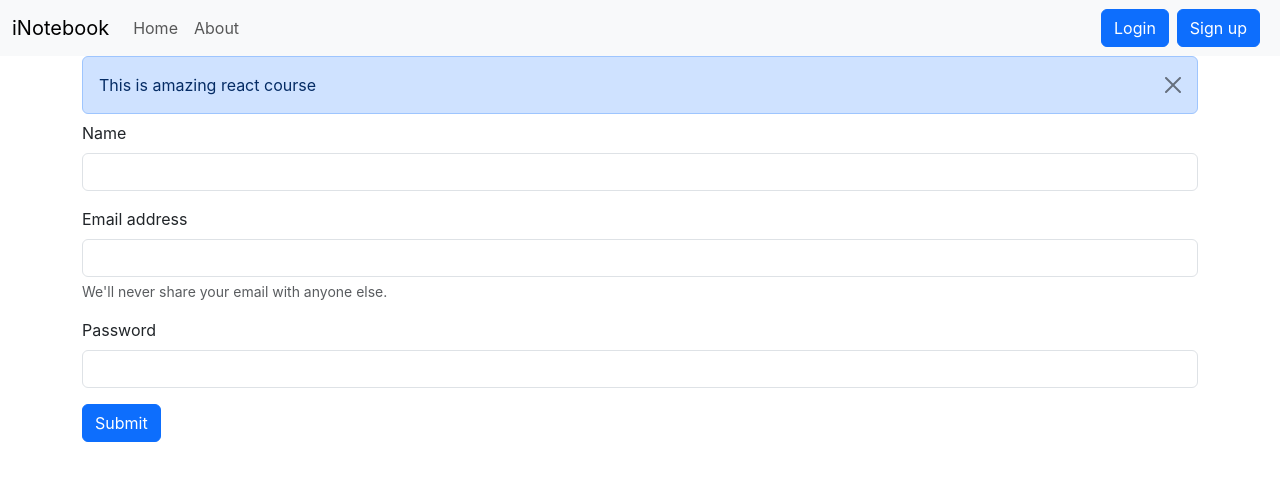
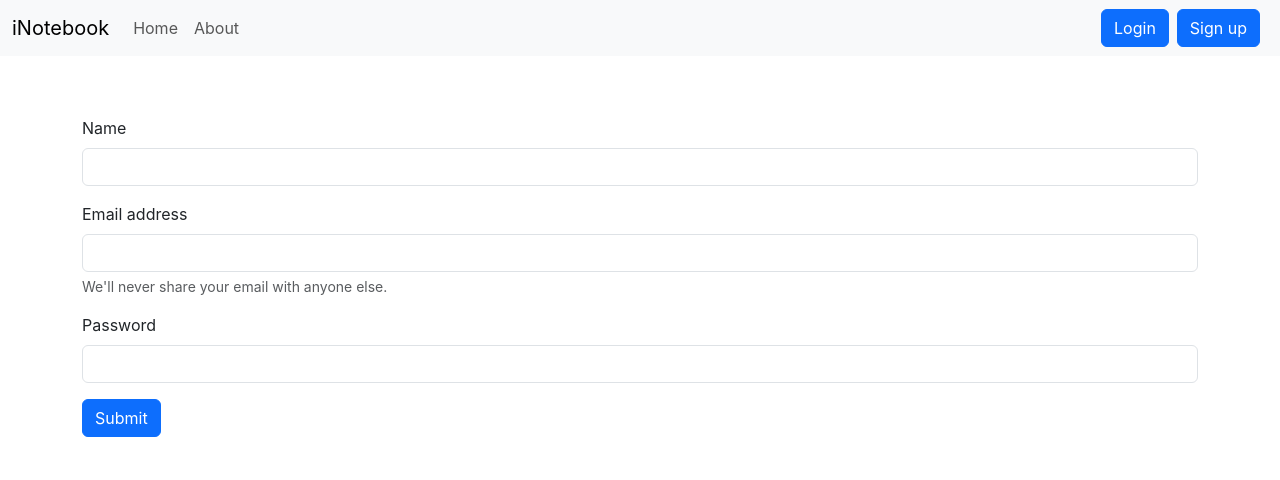
Before and after one commit to SapanSidhwani/iNotebook, a React (Create React App) app: page /signup in a window 1280 px wide. Shown: the top 480 px of the page. Built offline with nearby package versions, Linux system fonts and the light colour scheme.

Commit message:
v-71 Alert Messages

```diff
--- a/src/App.js
+++ b/src/App.js
@@ -11,30 +11,42 @@ import NoteState from './context/notes/NoteState';
 import Alert from './components/Alert';
 import Login from './components/Login';
 import SignUp from './components/SignUp';
+import { useState } from 'react';
 
-function RootLayout() {
+function RootLayout(props) {
   return (
     <>
       <Navbar />
-      <Alert message="This is amazing react course"/>
+      <Alert alert={props.alert}/>
       <div className="container">
-        <Outlet />
+      <Outlet />
       </div>
 
     </>
   );
 }
 function App() {
+  const [alert, setAlert] = useState(null);
+  const showAlert = (msg, typ) => {
+    setAlert({
+      message: msg,
+      type: typ
+    });
+    setTimeout(() => {
+      setAlert(null);
+    }, 6000);
+  };
+
 
   const router = createBrowserRouter([
 
     {
       path: "/",
-      element: <RootLayout />,
+      element: <RootLayout alert={alert} />,
       children: [
         {
           path: '/',
-          element: <Home key="home" />
+          element: <Home key="home" showAlert={showAlert} />
         },
         {
           path: "/about",
@@ -42,11 +54,11 @@ function App() {
         },
         {
           path: "/login",
-          element: <Login/>
+          element: <Login showAlert={showAlert} />
         },
         {
           path: "/signup",
-          element: <SignUp/>
+          element: <SignUp showAlert={showAlert} />
         }
       ]
     }
--- a/src/components/AddNote.js
+++ b/src/components/AddNote.js
@@ -1,21 +1,23 @@
 import React, { useContext, useState } from 'react'
 import NoteContext from '../context/notes/NoteContext'
 
-const Addnote = () => {
+const Addnote = (props) => {
 
+    const { showAlert } = props;
     const context = useContext(NoteContext);
     const { addNote } = context;
 
-    const [note, setNote] = useState({title: '', description: '', tag: ''});
+    const [note, setNote] = useState({ title: '', description: '', tag: '' });
 
     const handleClick = (e) => {
         e.preventDefault();
         addNote(note.title, note.description, note.tag);
+        showAlert("Added Successfully", "success");
         setNote({ title: '', description: '', tag: '' });
     }
 
     const onChangeFunc = (e) => {
-        setNote({...note, [e.target.name]: e.target.value})
+        setNote({ ...note, [e.target.name]: e.target.value })
     }
 
     return (
--- a/src/components/Alert.js
+++ b/src/components/Alert.js
@@ -1,12 +1,17 @@
 import React from 'react'
 
-const Alert = (props) => {
+function Alert(props) {
+  const wordCapitalize = (word) => {
+    if (word === "danger" || word === "warning"){
+      word = "error";
+    }
+    return word.charAt(0).toUpperCase() + word.slice(1);
+  };
   return (
-        <div className = "container" style = {{ minHeight: '65px' }}>
-        <div className="alert alert-primary alert-dismissible fade show" role="alert">
-            {props.message}
-            <button type="button" className="btn-close" data-bs-dismiss="alert" aria-label="Close"></button>
-        </div>
+    <div className="container" style={{ height: '60px' }}>
+      {props.alert && <div className={`alert alert-${props.alert.type} alert-dismissible fade show`} role="alert">
+        <strong>{wordCapitalize(props.alert.type)}</strong> : {props.alert.message}
+      </div>}
     </div>
   )
 }
--- a/src/components/Home.js
+++ b/src/components/Home.js
@@ -2,11 +2,11 @@
 import React from 'react';
 import Notes from './Notes';
 
-const Home = () => {
-
+const Home = (props) => {
+    const { showAlert } = props;
     return (
         <div>
-            <Notes/>
+            <Notes showAlert={showAlert} />
         </div>
     );
 }
--- a/src/components/Login.js
+++ b/src/components/Login.js
@@ -1,7 +1,7 @@
 import React, { useState } from 'react';
 import { useNavigate } from "react-router-dom";
 
-const Login = () => {
+const Login = (props) => {
 
     let navigate = useNavigate();
     const [credentials, setCredentials] = useState({email: "", password: ""});
@@ -19,9 +19,10 @@ const Login = () => {
             localStorage.setItem('token', json.authtoken)
             console.log(json);
             navigate('/');
+            props.showAlert("Logged in Successfully", "success");
         }
         else{
-            alert("Invalid credentials");
+            props.showAlert("Invalid Details", "danger");
         }
     }
     const onChangeFunc = (e) => {
--- a/src/components/NoteItem.js
+++ b/src/components/NoteItem.js
@@ -2,18 +2,18 @@ import React, { useContext } from 'react';
 import NoteContext from '../context/notes/NoteContext';
 
 const NoteItem = (props) => {
+
     const context = useContext(NoteContext);
     const { deleteNote } = context;
-
-    const { note, updateNote } = props;
+    const { note, updateNote, showAlert } = props;
     return (
         <div className='col-auto'>
             <div className="card h-100" style={{ minWidth: "18rem" }}>
                 <div className="card-body">
                     <h5 className="card-title">{note.title}</h5>
                     <p className="card-text">{note.description}</p>
-                    <i className="fa-solid fa-pen-to-square" onClick={() => { updateNote(note) }}></i>
-                    <i className="ms-2 fa-solid fa-trash-can" onClick={() => { deleteNote(note._id) }}></i>
+                    <i className="fa-solid fa-pen-to-square" onClick={() => { updateNote(note); }}></i>
+                    <i className="ms-2 fa-solid fa-trash-can" onClick={() => { deleteNote(note._id); showAlert("Deleted Successfully", "success"); }}></i>
                 </div>
             </div>
         </div>
--- a/src/components/Notes.js
+++ b/src/components/Notes.js
@@ -4,8 +4,9 @@ import NoteContext from '../context/notes/NoteContext';
 import AddNote from './AddNote';
 import NoteItem from './NoteItem';
 
-const Notes = () => {
+const Notes = (props) => {
 
+    const { showAlert } = props;
     const context = useContext(NoteContext);
     const [note, setNote] = useState({id:'' ,title: '', description: '', tag: '' });
     const { notes, getNotes, editNote } = context;
@@ -31,14 +32,15 @@ const Notes = () => {
         e.preventDefault();
         editNote(note.id, note.title, note.description, note.tag)
         refClose.current.click();
+        showAlert("Updated Successfully", "success");
     }
 
     const onChangeFunc = (e) => {
         setNote({ ...note, [e.target.name]: e.target.value })
     }
     return (
-        <>
-            <AddNote />
+        <div className="container">
+            <AddNote showAlert={showAlert} />
             <button type="button" className="visually-hidden btn btn-primary" ref={ref} data-bs-toggle="modal" data-bs-target="#exampleModal">
                 Launch demo modal
             </button>
@@ -79,10 +81,10 @@ const Notes = () => {
                     {notes.length === 0 && 'No notes to display'}
                 </div>
                 {notes.map((note) => {
-                    return (<NoteItem key={note._id} updateNote={updateNote} note={note} />);
+                    return (<NoteItem key={note._id} updateNote={updateNote} showAlert={showAlert} note={note} />);
                 })}
             </div>
-        </>
+        </div>
     );
 }
 
--- a/src/components/SignUp.js
+++ b/src/components/SignUp.js
@@ -1,7 +1,7 @@
 import React, { useState } from 'react';
 import { useNavigate } from "react-router-dom";
 
-const SignUp = () => {
+const SignUp = (props) => {
 
     let navigate = useNavigate();
     const [credentials, setCredentials] = useState({ name: '', email: '', password: '' });
@@ -25,9 +25,10 @@ const SignUp = () => {
             console.log(json);
             localStorage.setItem('token', json.authtoken);
             navigate('/');
+            props.showAlert("Account Created Successfully", "success");
         }
         else{
-            alert("Sorry email already exists");
+            props.showAlert("Sorry email already exists", "warning");
         }
     }
 
```
